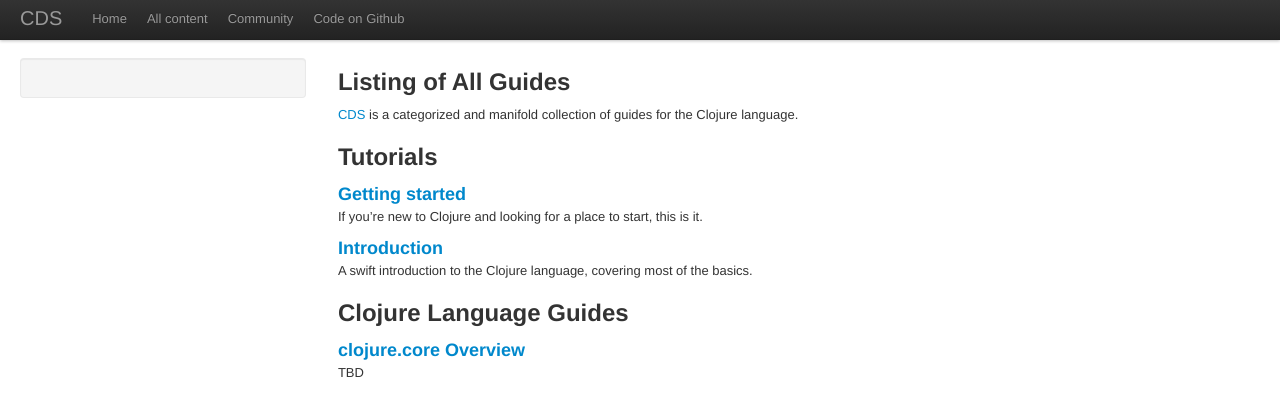
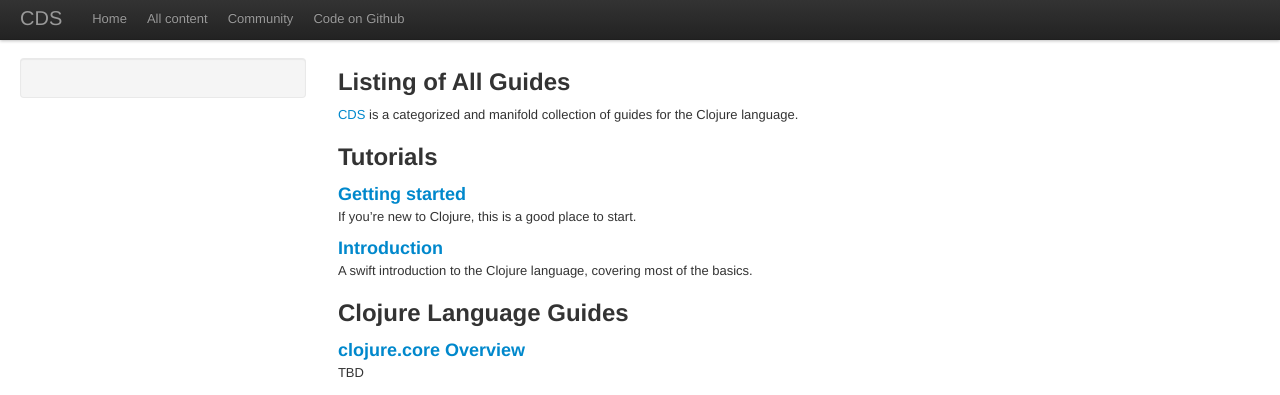
Before and after one commit to clojuredocs/guides, a Jekyll site: the page built from articles/content.md, in a window 1280 px wide. Shown: the top 395 px of the page. Built offline with Jekyll 4.4.1, drawn with Linux system fonts in a browser that asks for light colours; some web fonts are replaced; Markdown is read by kramdown in place of the engine named in the settings.

Commit message:
a little less presumptuous. :)

```diff
--- a/articles/content.md
+++ b/articles/content.md
@@ -12,9 +12,9 @@
 
 ## Tutorials
 
-###  [Getting started](/articles/tutorials/getting_started.html)
+### [Getting started](/articles/tutorials/getting_started.html)
 
-If you're new to Clojure and looking for a place to start, this is it.
+If you're new to Clojure, this is a good place to start.
 
 
 ### [Introduction](/articles/tutorials/introduction.html)
```
